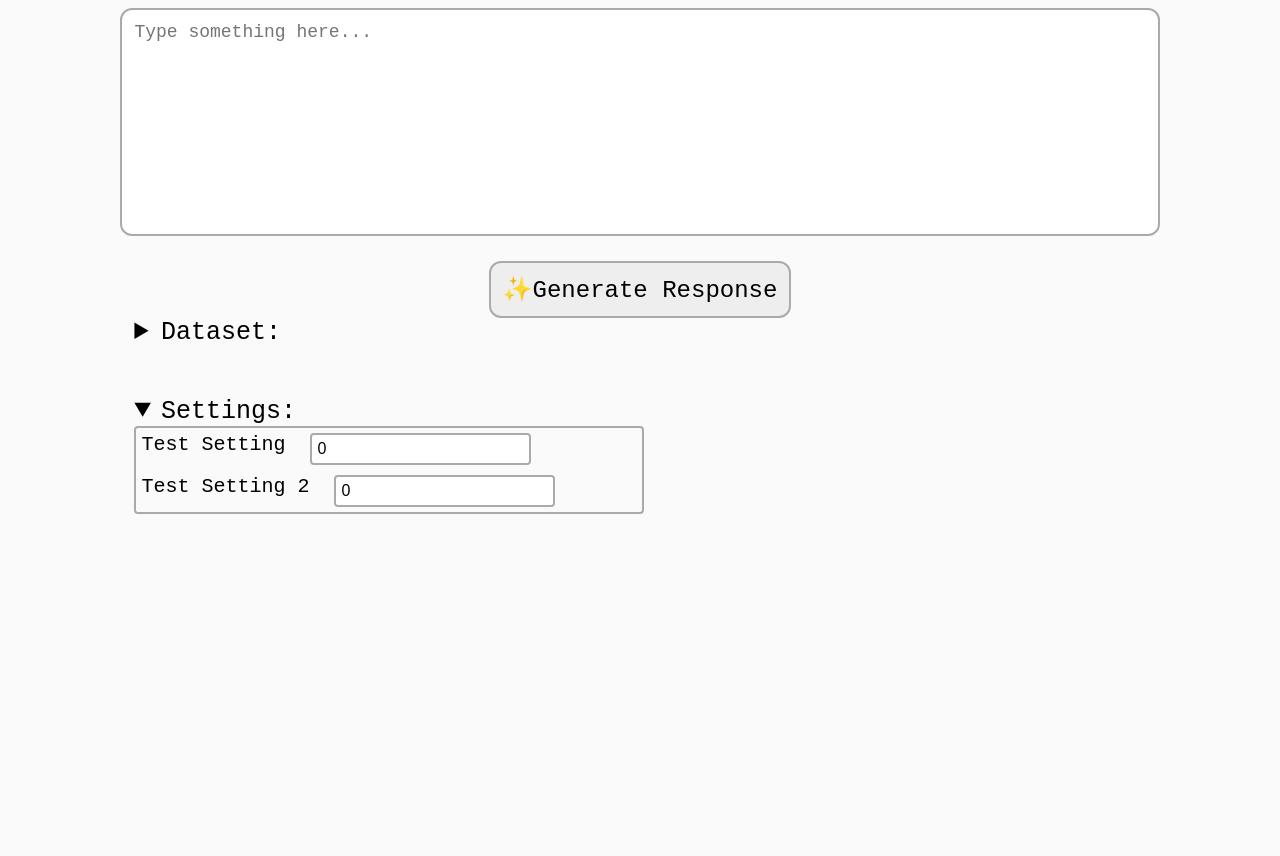
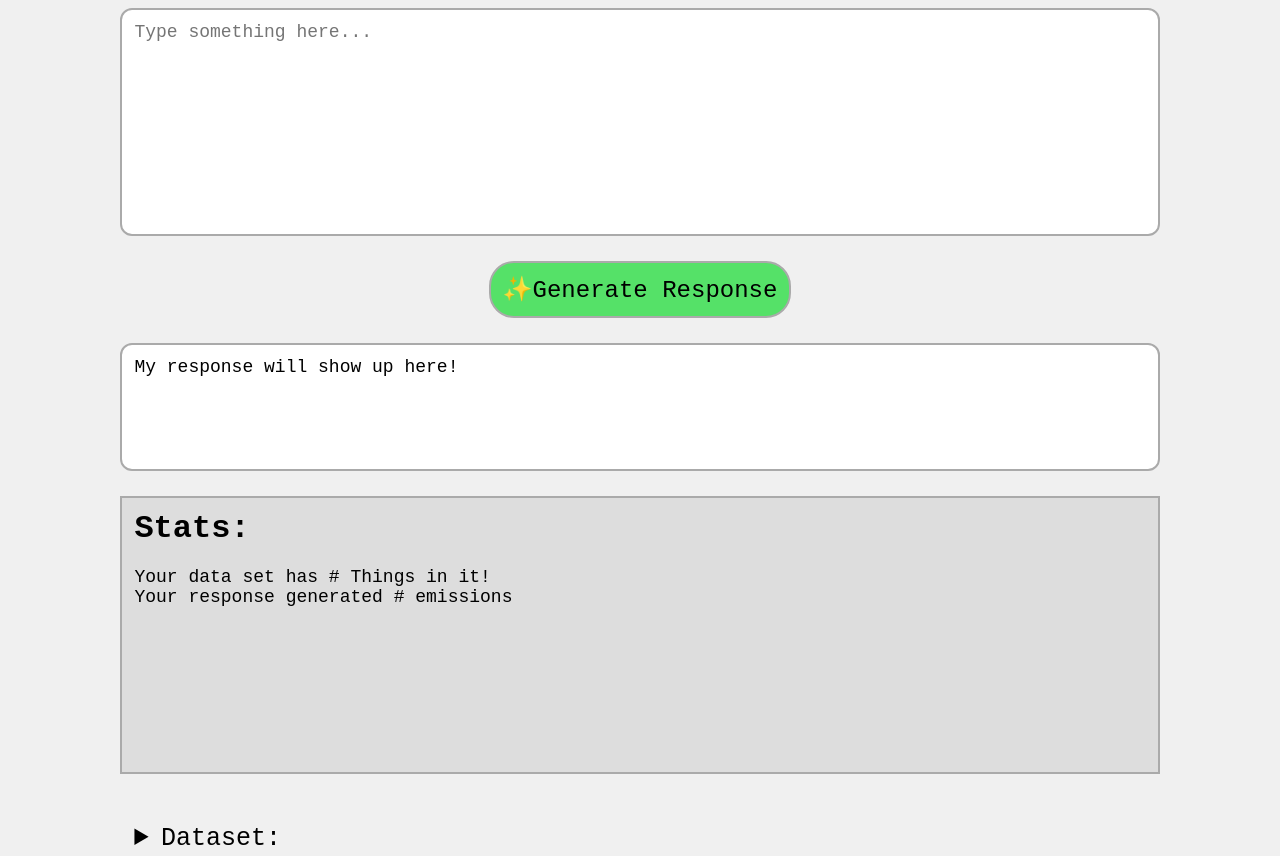
Before and after one commit to CharlieHeinen/ClimateSolutionsProject, a plain HTML site: page index.html in a window 1280 px wide. Shown: the top 856 px of the page. Before the commit the page ends 800 px from the top, so only its background shows below. Drawn offline with Linux system fonts and the light colour scheme.

Commit message:
Added response box
Added a box for the response to appear. Also made a box for stats to go in.

```diff
--- a/index.html
+++ b/index.html
@@ -20,6 +20,31 @@
         </div>
 
         <div class="centered">
+            <div id="response">
+                My response will show up here!
+            </div>
+        </div>
+
+        <div class="centered">
+
+            <div id="stats">
+
+                <div style="font-size:32px;font-weight:bold;">Stats: </div>
+                <br>
+
+                <div>
+                    Your data set has # Things in it!
+                </div>
+
+                <div>
+                    Your response generated # emissions
+                </div>
+
+            </div>
+
+        </div>
+
+        <div class="centered" style="margin-top:50px">
 
             <details>
 
--- a/main.js
+++ b/main.js
@@ -12,6 +12,7 @@ function main() {
 
     let textbox = document.getElementById("main-textbox");
     let button = document.getElementById("button");
+    let response_div = document.getElementById("response")
 
     generate_dataset_html()
 
@@ -24,6 +25,8 @@ function main() {
         //console.log(dataset)
 
         let response = generate_response(textbox.value)
+
+        response_div.innerHTML = response
 
         console.log(response);
     }
--- a/style.css
+++ b/style.css
@@ -1,5 +1,5 @@
 body {
-    background-color: #fafafa;
+    background-color: #f0f0f0;
     font-family: monospace;
 }
 
@@ -15,6 +15,7 @@ body {
 }
 
 #main-textbox {
+    background-color: #ffffff;
     width: 80%;
     height: 200px;
     border: 2px solid #aaaaaa;
@@ -30,13 +31,38 @@ body {
     padding: 12px;
     font-size: 24px;
     border: 2px solid #aaaaaa;
-    border-radius: 12px;
+    border-radius: 25px;
     font-family: monospace;
-    background-color: #eeeeee;
+    background-color: #55e168;
 }
 
 #button:hover {
     background-color: #dddddd;
+}
+
+#response {
+    background-color: #ffffff;
+    margin-top: 25px;
+    width: 80%;
+    height: 100px;
+    border: 2px solid #aaaaaa;
+    border-radius: 12px;
+    padding: 12px;
+    resize: none;
+    font-size: 18px;
+    user-select: none;
+}
+
+#stats {
+    background-color: #dddddd;
+    margin-top: 25px;
+    width: 80%;
+    height: 250px;
+    border: 2px solid #aaaaaa;
+    padding: 12px;
+    resize: none;
+    font-size: 18px;
+    user-select: none;
 }
 
 #dataset {
```
